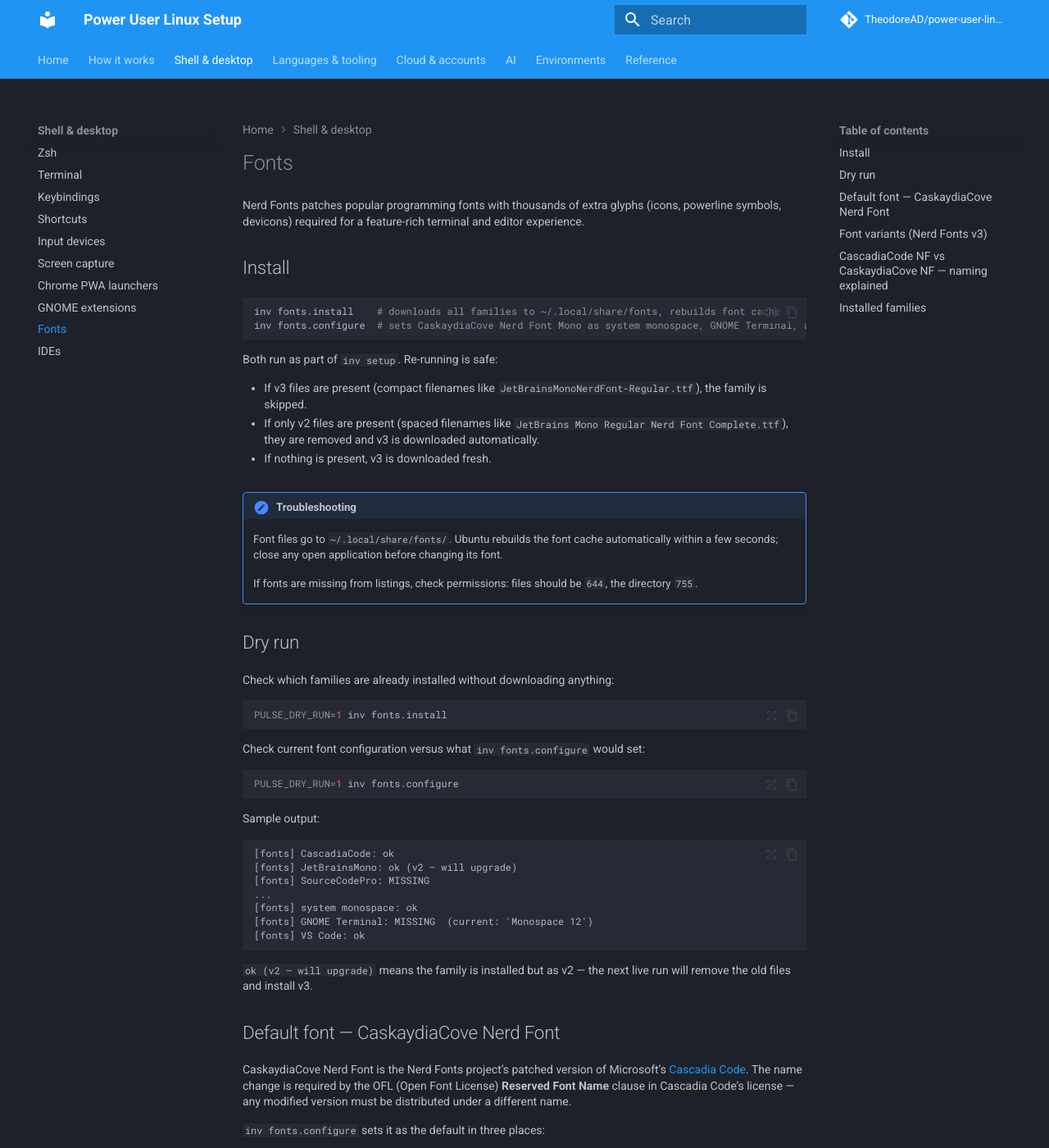
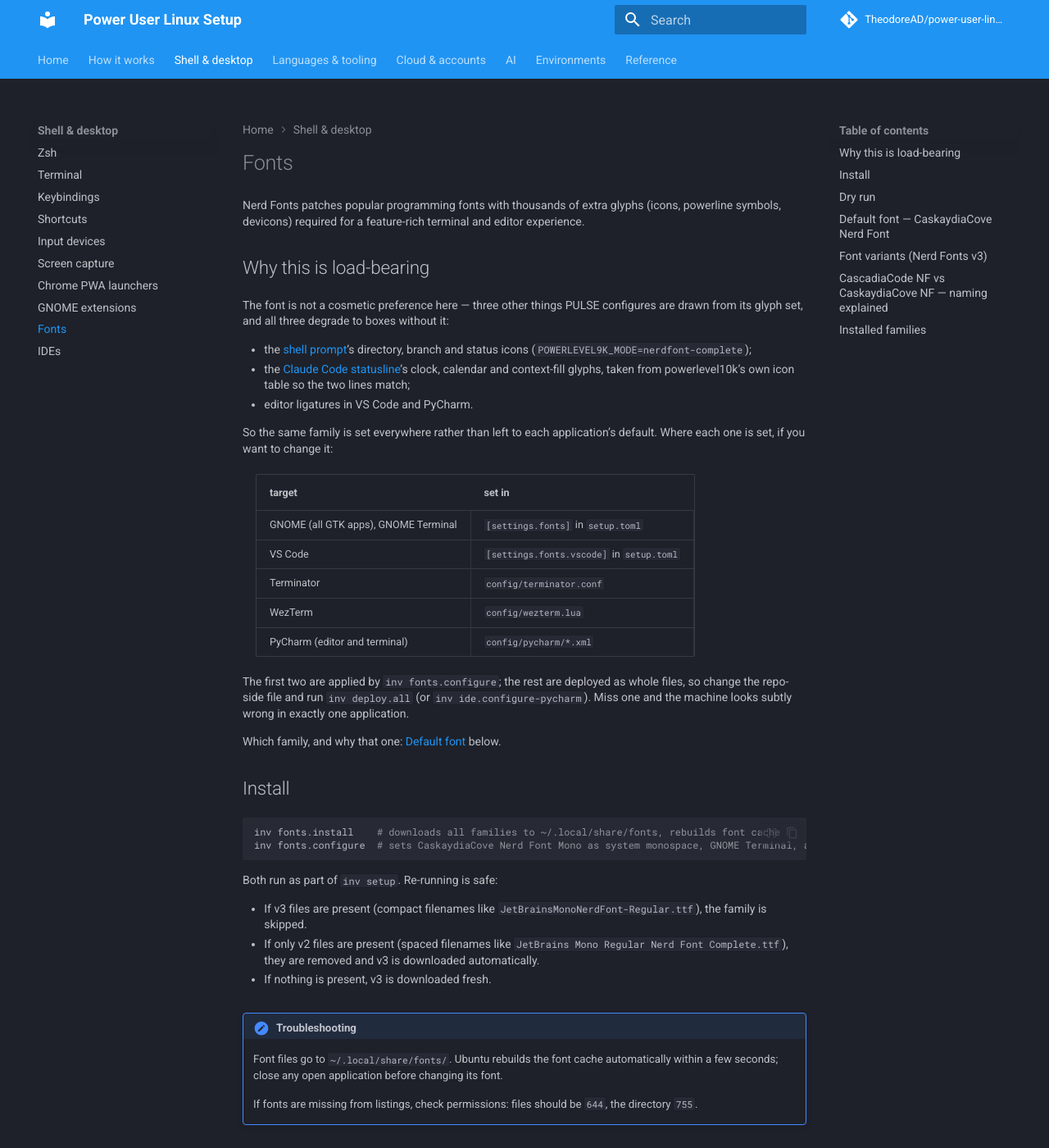
Before and after one commit to TheodoreAD/power-user-linux-setup, an MkDocs documentation site: the page built from docs/fonts.md, in a window 1280 px wide and 1400 px high. Shown: the whole window at 82% size. Built offline with MkDocs 1.6.1 and Material for MkDocs 9.7.7, drawn with Linux system fonts in a browser that asks for light colours; comment, search, counter and statistics services are not loaded; some of the changed text lies outside the part shown.

Commit message:
docs: why the font is load-bearing, and where each one is set
fonts.md covered install mechanics thoroughly and never said why a Nerd Font is
the point: the prompt icons, the statusline glyphs and the editor ligatures all
come from its glyph set, and all three degrade to boxes without it.

Also names where each application learns the font, because that is not one
place: [settings.fonts] drives GNOME and VS Code, while Terminator, WezTerm and
PyCharm each carry it in their own config file. Stated as it is rather than as
it should be — consolidating them is plans/2026-08-30-font-as-one-config-value.md.

Two fixes while here: the existing table said size 13 where setup.toml says 12,
and "three places" over four rows.

Co-Authored-By: Claude Opus 5 <noreply@anthropic.com>

```diff
--- a/docs/fonts.md
+++ b/docs/fonts.md
@@ -2,6 +2,34 @@
 
 Nerd Fonts patches popular programming fonts with thousands of extra glyphs (icons, powerline
 symbols, devicons) required for a feature-rich terminal and editor experience.
+
+## Why this is load-bearing
+
+The font is not a cosmetic preference here — three other things PULSE configures are drawn from its
+glyph set, and all three degrade to boxes without it:
+
+- the [shell prompt](zsh.md#the-prompt)'s directory, branch and status icons
+  (`POWERLEVEL9K_MODE=nerdfont-complete`);
+- the [Claude Code statusline](claude-code.md#the-statusline)'s clock, calendar and context-fill
+  glyphs, taken from powerlevel10k's own icon table so the two lines match;
+- editor ligatures in VS Code and PyCharm.
+
+So the same family is set everywhere rather than left to each application's default. Where each one
+is set, if you want to change it:
+
+| target                               | set in                                    |
+| ------------------------------------ | ----------------------------------------- |
+| GNOME (all GTK apps), GNOME Terminal | `[settings.fonts]` in `setup.toml`        |
+| VS Code                              | `[settings.fonts.vscode]` in `setup.toml` |
+| Terminator                           | `config/terminator.conf`                  |
+| WezTerm                              | `config/wezterm.lua`                      |
+| PyCharm (editor and terminal)        | `config/pycharm/*.xml`                    |
+
+The first two are applied by `inv fonts.configure`; the rest are deployed as whole files, so change
+the repo-side file and run `inv deploy.all` (or `inv ide.configure-pycharm`). Miss one and the
+machine looks subtly wrong in exactly one application.
+
+Which family, and why that one: [Default font](#default-font-caskaydiacove-nerd-font) below.
 
 ## Install
 
@@ -61,12 +89,12 @@ CaskaydiaCove Nerd Font is the Nerd Fonts project's patched version of Microsoft
 (Open Font License) **Reserved Font Name** clause in Cascadia Code's license — any modified version
 must be distributed under a different name.
 
-`inv fonts.configure` sets it as the default in three places:
+`inv fonts.configure` sets it as the default in these places:
 
 | Context                        | Font                            | Why                                                                               |
 | ------------------------------ | ------------------------------- | --------------------------------------------------------------------------------- |
-| System monospace (`gsettings`) | CaskaydiaCove Nerd Font Mono 13 | Used by GNOME Terminal, gedit, and all GTK apps that respect the system monospace |
-| GNOME Terminal profile         | CaskaydiaCove Nerd Font Mono 13 | Explicit override; single-width icons fit the terminal cell grid                  |
+| System monospace (`gsettings`) | CaskaydiaCove Nerd Font Mono 12 | Used by GNOME Terminal, gedit, and all GTK apps that respect the system monospace |
+| GNOME Terminal profile         | CaskaydiaCove Nerd Font Mono 12 | Explicit override; single-width icons fit the terminal cell grid                  |
 | VS Code editor                 | CaskaydiaCove Nerd Font         | Default variant; double-width icons render correctly, ligatures enabled           |
 | VS Code integrated terminal    | CaskaydiaCove Nerd Font Mono    | Mono for the terminal grid inside VS Code                                         |
 
```
